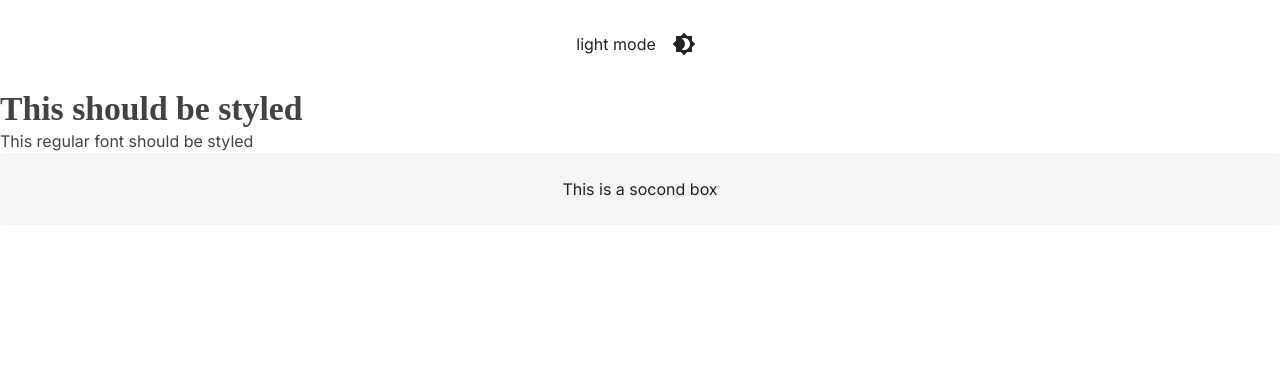
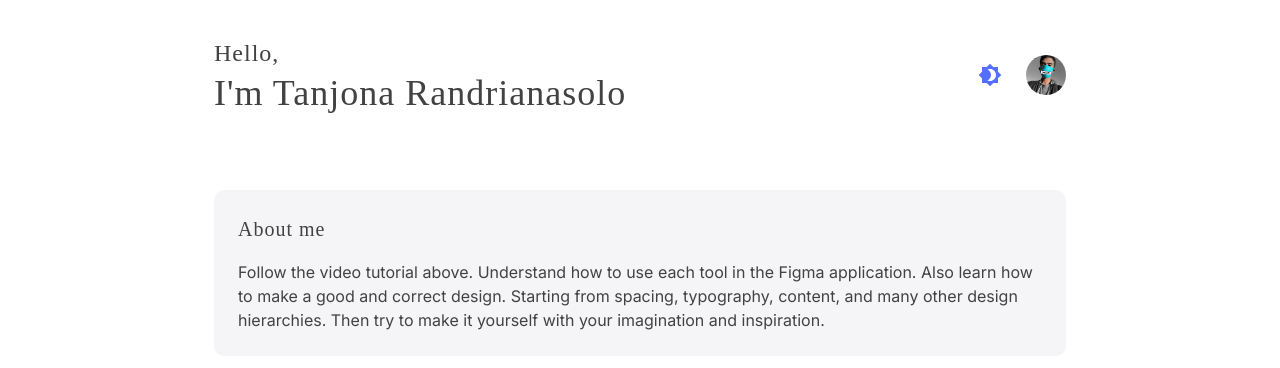
Before and after one commit to NirinaTanjona/tanjona-cv, a React (Create React App) app: page / in a window 1280 px wide. Shown: the top 368 px of the page. Built offline with nearby package versions, Linux system fonts and the light colour scheme.

Commit message:
add about me component

```diff
--- a/src/App.tsx
+++ b/src/App.tsx
@@ -1,12 +1,16 @@
-import Header from './components/Header'
-import CssBaseline from '@mui/material/CssBaseline';
+import Header from './components/header'
+import About from './components/aboutme'
+import { CssBaseline, Container, Stack } from '@mui/material';
 
 function App() {
   return (
-    <div>
-      <CssBaseline />
-      <Header />
-    </div>
+    <Container maxWidth="md">
+      <Stack direction="column" spacing={5}>
+        <CssBaseline />
+        <Header />
+        <About />
+      </Stack>
+    </Container>
   )
 }
 
--- a/src/components/Header/index.tsx
+++ /dev/null
@@ -1,49 +0,0 @@
-import { useContext } from 'react';
-import { Box, IconButton, Typography} from '@mui/material';
-import { useTheme } from '@mui/material/styles';
-import Brightness4Icon from '@mui/icons-material/Brightness4';
-import Brightness7Icon from '@mui/icons-material/Brightness7'
-import { ColorModeContext } from '../../utils/ToggleColorMode'
-
-const Header = () => {
-  const theme = useTheme();
-  const { toggleColorMode } = useContext(ColorModeContext);
-  return (
-    <div>
-    <Box
-      sx={{
-        display: 'flex',
-        width: '100%',
-        alignItems: 'center',
-        justifyContent: 'center',
-        color: 'text.primary',
-        borderRadius: 1,
-        p: 3,
-      }}
-    >
-      {theme.palette.mode} mode
-      <IconButton sx={{ ml: 1 }} onClick={toggleColorMode} color="inherit">
-        {theme.palette.mode === 'dark' ? <Brightness7Icon /> : <Brightness4Icon />}
-      </IconButton>
-    </Box>
-    <Typography variant="h2">This should be styled</Typography>
-    <Typography>This regular font should be styled</Typography>
-    <Box
-      sx={{
-        display: 'flex',
-        width: '100%',
-        alignItems: 'center',
-        justifyContent: 'center',
-        bgcolor: 'background.secondary',
-        color: 'text.primary',
-        borderRadius: 1,
-        p: 3,
-      }}
-    >
-      This is a socond box
-    </Box>
-    </div>
-  );
-}
-
-export default Header
--- /dev/null
+++ b/src/components/aboutme/index.tsx
@@ -0,0 +1,25 @@
+import { Typography, Stack} from '@mui/material'
+
+const About = () => {
+  return (
+    <Stack
+      direction="column"
+      spacing={2}
+      sx={{
+        p: 3,
+        backgroundColor: 'background.secondary',
+        borderRadius: '10px'
+      }}
+      >
+      <Typography variant="h6">About me</Typography>
+      <Typography>
+        Follow the video tutorial above. Understand how to use each tool in the Figma application.
+        Also learn how to make a good and correct design. Starting from spacing, typography, content,
+        and many other design hierarchies. Then try to make it yourself with your imagination
+        and inspiration.
+      </Typography>
+    </Stack>
+  )
+}
+
+export default About
--- /dev/null
+++ b/src/components/header/index.tsx
@@ -0,0 +1,39 @@
+import { useContext } from 'react';
+import { Box, IconButton, Typography, Stack, Avatar } from '@mui/material';
+import { useTheme } from '@mui/material/styles';
+import Brightness4Icon from '@mui/icons-material/Brightness4';
+import Brightness7Icon from '@mui/icons-material/Brightness7'
+import { ColorModeContext } from '../../utils/ToggleColorMode'
+
+const Header = () => {
+  const theme = useTheme();
+  const { toggleColorMode } = useContext(ColorModeContext);
+  return (
+    <Stack
+      direction="row"
+      justifyContent="space-between"
+      alignItems="center"
+      sx={{height: 150}}>
+      <Stack>
+        <Typography variant="h5">Hello,</Typography>
+        <Typography variant="h3">I'm Tanjona Randrianasolo</Typography>
+      </Stack>
+      <Stack direction="row" spacing={2}>
+        <Box
+        component="span"
+        sx={{
+          color: 'primary.purple',
+          p: 0,
+        }}
+      >
+        <IconButton onClick={toggleColorMode} color='inherit'>
+          {theme.palette.mode === 'dark' ? <Brightness7Icon /> : <Brightness4Icon />}
+        </IconButton>
+      </Box>
+      <Avatar alt="Tanjona" src="/images/tanjona.jpg"></Avatar>
+      </Stack>
+    </Stack>
+  );
+}
+
+export default Header
--- a/src/theme/index.ts
+++ b/src/theme/index.ts
@@ -1,12 +1,16 @@
-import { PaletteMode } from '@mui/material'
+import { PaletteMode, Box} from '@mui/material'
 import { createTheme} from '@mui/material/styles'
 import { grey } from '@mui/material/colors';
 import 'cal-sans'
 
 const defaultTheme = createTheme()
-const getDesignTokens = (mode: PaletteMode) => ({
+export const getDesignTokens = (mode: PaletteMode) => ({
   palette: {
     mode,
+    primary: {
+      main: '#3f50b5',
+      purple: '#546fff',
+    },
     background: {
       secondary: '#f5f5f7',
     },
@@ -17,6 +21,15 @@ const getDesignTokens = (mode: PaletteMode) => ({
         secondary: '#2d3748'
       },
     }),
+    text: {
+      ...(mode === 'light'
+        ? {
+            secondary: "#54577a",
+          }
+        : {
+            secondary: "#d8d8d8",
+          }),
+    },
   },
   typography: {
     fontFamily: [
@@ -42,6 +55,7 @@ const getDesignTokens = (mode: PaletteMode) => ({
     },
     h2: {
       fontFamily: 'Cal Sans',
+      letterSpacing: 1,
       fontSize: 'clamp(1.5rem, 0.9643rem + 1.4286vw, 2.25rem)',
       fontWeight: 800,
       lineHeight: 44 / 36,
@@ -49,26 +63,28 @@ const getDesignTokens = (mode: PaletteMode) => ({
     },
     h3: {
       fontFamily: 'Cal Sans',
+      letterSpacing: 1,
       fontSize: defaultTheme.typography.pxToRem(36),
       lineHeight: 44 / 36,
-      letterSpacing: 0.2,
       color: mode === 'dark' ? '#ffffff' : grey[800],
     },
     h4: {
       fontFamily: 'Cal Sans',
+      letterSpacing: 1,
       fontSize: defaultTheme.typography.pxToRem(28),
       lineHeight: 42 / 28,
-      letterSpacing: 0.2,
       color: mode === 'dark' ? '#ffffff' : grey[800],
     },
     h5: {
       fontFamily: 'Cal Sans',
+      letterSpacing: 1,
       fontSize: defaultTheme.typography.pxToRem(24),
       lineHeight: 36 / 24,
-      letterSpacing: 0.1,
       color: mode === 'dark' ? '#ffffff' : grey[800],
     },
     h6: {
+      letterSpacing: 1,
+      fontFamily: 'Cal Sans',
       fontSize: defaultTheme.typography.pxToRem(20),
       lineHeight: 30 / 20,
       color: mode === 'dark' ? '#ffffff' : grey[800],
@@ -81,5 +97,3 @@ const getDesignTokens = (mode: PaletteMode) => ({
     },
   },
 })
-
-export default getDesignTokens
--- a/src/utils/ToggleColorMode.tsx
+++ b/src/utils/ToggleColorMode.tsx
@@ -1,7 +1,7 @@
 import React, { useState, useMemo, createContext } from 'react';
 import { ThemeProvider, createTheme } from '@mui/material/styles';
-import getDesignTokens from '../theme'
-import { PaletteMode } from '@mui/material'
+import { getDesignTokens } from '../theme'
+import { PaletteMode, useMediaQuery } from '@mui/material'
 
 interface Props {
   children: JSX.Element,
@@ -16,7 +16,8 @@ interface AppContext {
 export const ColorModeContext = createContext<AppContext>({mode: 'light', setMode: () => {}, toggleColorMode: () => {}})
 
 const ToggleColorMode: React.FC<Props> = ({ children }) => {
-  const [mode, setMode] = useState<PaletteMode>('light');
+  const prefersDarkMode = useMediaQuery('(preferes-color-scheme: dark)')
+  const [mode, setMode] = useState<PaletteMode>(prefersDarkMode ? 'dark' : 'light');
 
   const toggleColorMode = () => {
     setMode((prevMode) => (prevMode === 'light' ? 'dark' : 'light'));
```
Also changed, not shown: public/images/tanjona.jpg (added).
